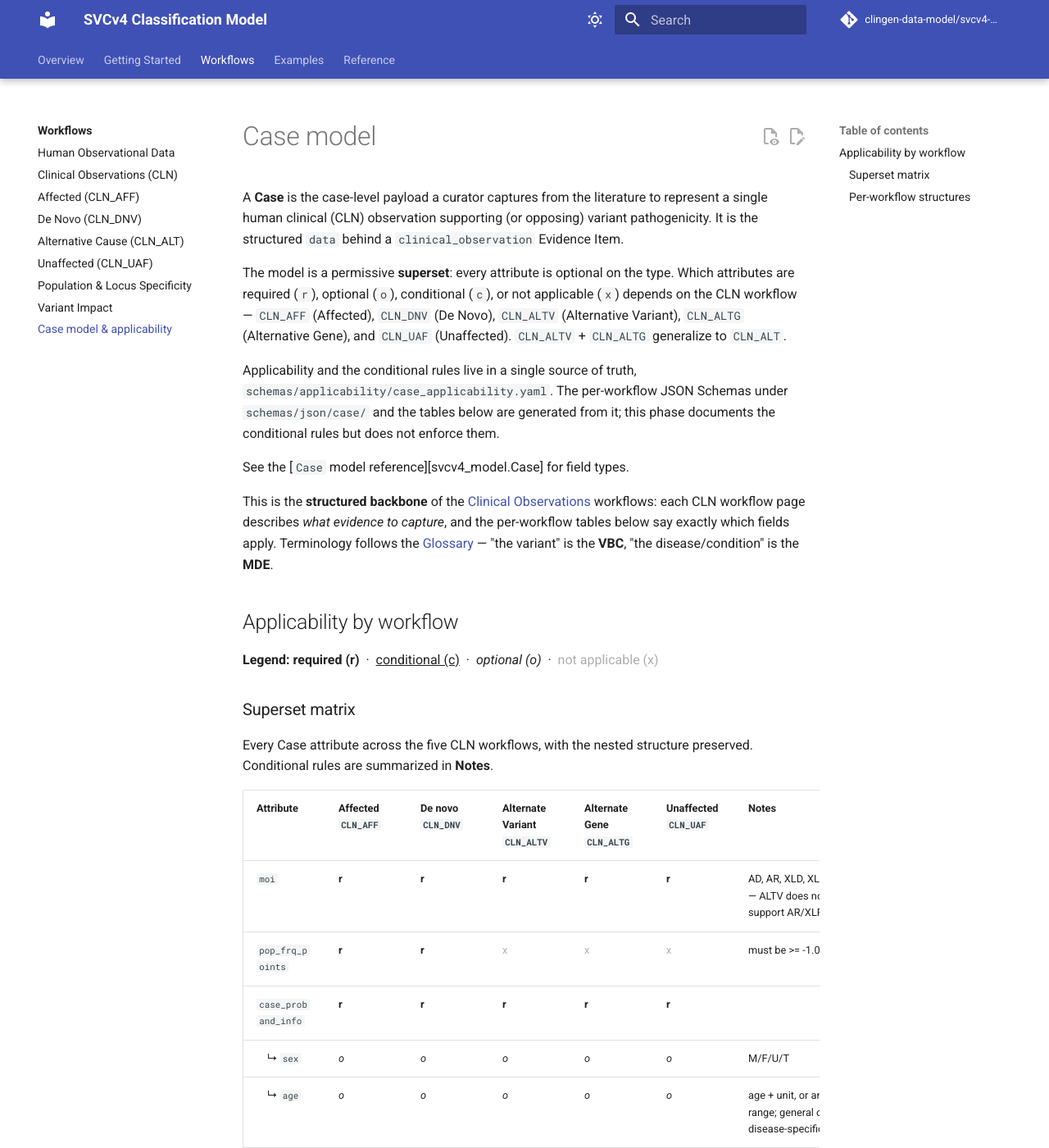
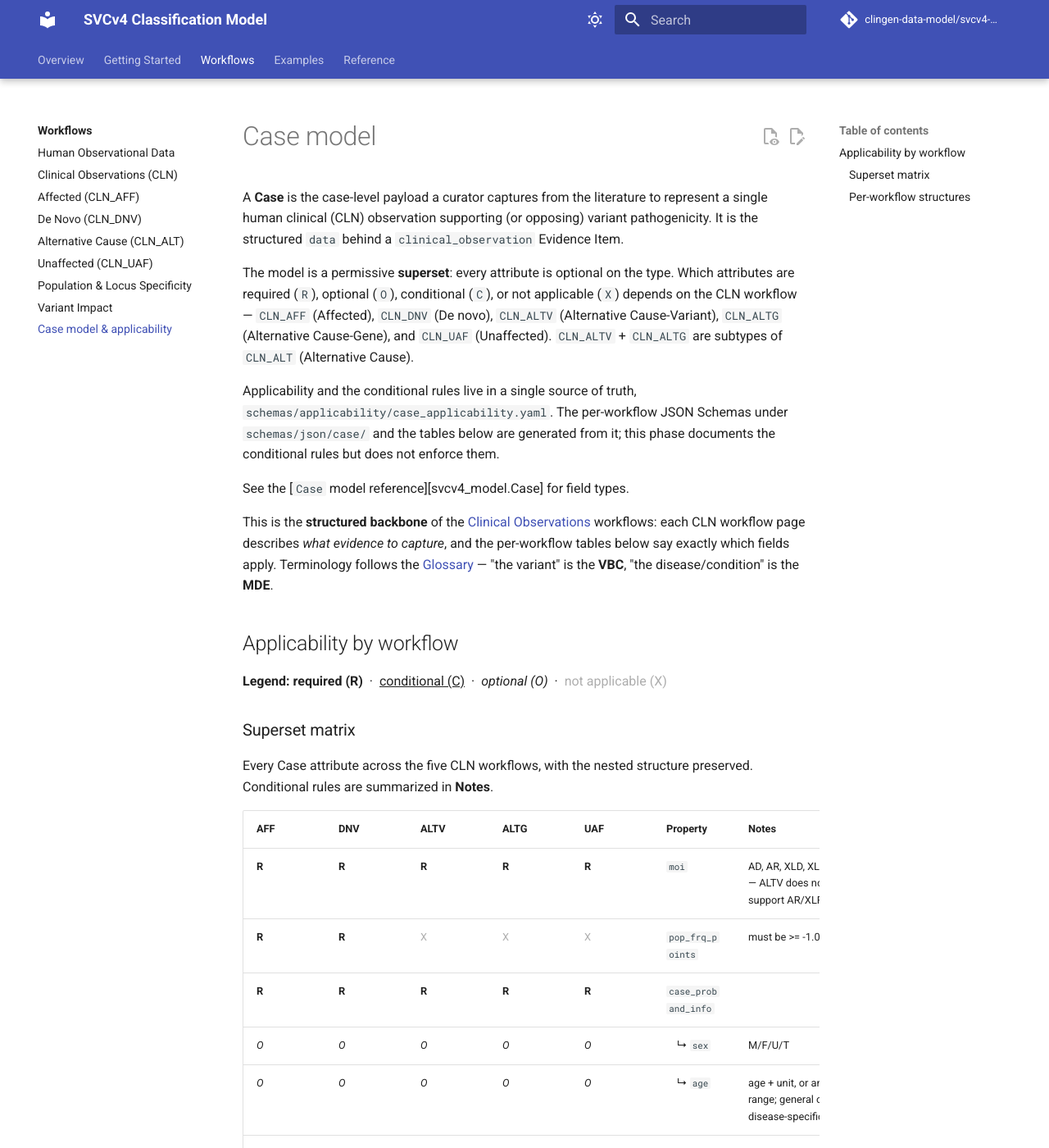
Before and after one commit to clingen-data-model/svcv4-model, an MkDocs documentation site: the page built from docs/workflows/case-model.md, in a window 1280 px wide and 1400 px high. Shown: the whole window at 82% size. Built offline with MkDocs 1.6.1 and Material for MkDocs 9.7.7, drawn with Linux system fonts in a browser that asks for light colours; comment, search, counter and statistics services are not loaded; some of the changed text lies outside the part shown.

Commit message:
docs: matrix layout + uppercase codes + ALT relabel; add PhaseConfidence enum
- Superset matrix: workflow columns first with short headers (AFF/DNV/ALTV/ALTG/
  UAF), uppercase R/C/O/X everywhere, "Attribute" -> "Property", and Property +
  Notes take the bulk of the width (via appl-matrix CSS).
- Relabel ALT subtypes to "Alternative Cause-Variant" / "Alternative Cause-Gene"
  (page sections, anchors, workflow labels, links).
- Glossary: tie VBC -> CanonicalAllele/Allele and MDE -> Condition/ConditionSet.
- Model: add PhaseConfidence enum (HIGH/MED/LOW) and type both phase_confidence
  fields; regenerate schemas + per-workflow views; update tests + mock data.

Co-Authored-By: Claude Opus 4.8 (1M context) <noreply@anthropic.com>

```diff
--- a/docs/assets/stylesheets/applicability.css
+++ b/docs/assets/stylesheets/applicability.css
@@ -25,3 +25,14 @@ pre.appl-json .j-num { color: var(--md-code-hl-number-color); }
 
 details.appl-detail { margin: 0.4rem 0; }
 details.appl-detail > summary { cursor: pointer; font-weight: 600; }
+
+/* Superset matrix: narrow workflow columns up front, wide Property + Notes. */
+.appl-matrix table { width: 100%; }
+.appl-matrix th:nth-child(-n+5),
+.appl-matrix td:nth-child(-n+5) {
+  width: 2.6em;
+  text-align: center;
+  white-space: nowrap;
+}
+.appl-matrix th:nth-child(6),
+.appl-matrix td:nth-child(6) { width: 34%; }  /* Property */
--- a/docs/workflows/case-model.md
+++ b/docs/workflows/case-model.md
@@ -6,10 +6,11 @@ variant pathogenicity. It is the structured `data` behind a
 `clinical_observation` Evidence Item.
 
 The model is a permissive **superset**: every attribute is optional on the type.
-Which attributes are required (`r`), optional (`o`), conditional (`c`), or not
-applicable (`x`) depends on the CLN workflow — `CLN_AFF` (Affected), `CLN_DNV`
-(De Novo), `CLN_ALTV` (Alternative Variant), `CLN_ALTG` (Alternative Gene), and
-`CLN_UAF` (Unaffected). `CLN_ALTV` + `CLN_ALTG` generalize to `CLN_ALT`.
+Which attributes are required (`R`), optional (`O`), conditional (`C`), or not
+applicable (`X`) depends on the CLN workflow — `CLN_AFF` (Affected), `CLN_DNV`
+(De novo), `CLN_ALTV` (Alternative Cause-Variant), `CLN_ALTG` (Alternative
+Cause-Gene), and `CLN_UAF` (Unaffected). `CLN_ALTV` + `CLN_ALTG` are subtypes of
+`CLN_ALT` (Alternative Cause).
 
 Applicability and the conditional rules live in a single source of truth,
 `schemas/applicability/case_applicability.yaml`. The per-workflow JSON Schemas
@@ -29,46 +30,50 @@ disease/condition" is the **MDE**.
 
 <!-- BEGIN GENERATED: applicability tables -->
 
-**Legend:** <span class="appl-r">required (r)</span> &nbsp;·&nbsp; <span class="appl-c">conditional (c)</span> &nbsp;·&nbsp; <span class="appl-o">optional (o)</span> &nbsp;·&nbsp; <span class="appl-x">not applicable (x)</span>
+**Legend:** <span class="appl-r">required (R)</span> &nbsp;·&nbsp; <span class="appl-c">conditional (C)</span> &nbsp;·&nbsp; <span class="appl-o">optional (O)</span> &nbsp;·&nbsp; <span class="appl-x">not applicable (X)</span>
 
 ### Superset matrix
 
 Every Case attribute across the five CLN workflows, with the nested structure preserved. Conditional rules are summarized in **Notes**.
 
-| Attribute | Affected<br>`CLN_AFF` | De novo<br>`CLN_DNV` | Alternate Variant<br>`CLN_ALTV` | Alternate Gene<br>`CLN_ALTG` | Unaffected<br>`CLN_UAF` | Notes |
+<div class="appl-matrix" markdown="1">
+
+| AFF | DNV | ALTV | ALTG | UAF | Property | Notes |
 |---|---|---|---|---|---|---|
-| `moi` | <span class="appl-r">r</span> | <span class="appl-r">r</span> | <span class="appl-r">r</span> | <span class="appl-r">r</span> | <span class="appl-r">r</span> | AD, AR, XLD, XLR, SD — ALTV does not yet support AR/XLR |
-| `pop_frq_points` | <span class="appl-r">r</span> | <span class="appl-r">r</span> | <span class="appl-x">x</span> | <span class="appl-x">x</span> | <span class="appl-x">x</span> | must be >= -1.0 |
-| `case_proband_info` | <span class="appl-r">r</span> | <span class="appl-r">r</span> | <span class="appl-r">r</span> | <span class="appl-r">r</span> | <span class="appl-r">r</span> |  |
-| &nbsp;&nbsp;&nbsp;&nbsp;↳ `sex` | <span class="appl-o">o</span> | <span class="appl-o">o</span> | <span class="appl-o">o</span> | <span class="appl-o">o</span> | <span class="appl-o">o</span> | M/F/U/T |
-| &nbsp;&nbsp;&nbsp;&nbsp;↳ `age` | <span class="appl-o">o</span> | <span class="appl-o">o</span> | <span class="appl-o">o</span> | <span class="appl-o">o</span> | <span class="appl-o">o</span> | age + unit, or an age range; general or disease-specific |
-| &nbsp;&nbsp;&nbsp;&nbsp;↳ `phenotypes` | <span class="appl-o">o</span> | <span class="appl-o">o</span> | <span class="appl-o">o</span> | <span class="appl-o">o</span> | <span class="appl-o">o</span> | 0..many |
-| &nbsp;&nbsp;&nbsp;&nbsp;&nbsp;&nbsp;&nbsp;&nbsp;↳ `name` | <span class="appl-o">o</span> | <span class="appl-o">o</span> | <span class="appl-o">o</span> | <span class="appl-o">o</span> | <span class="appl-o">o</span> |  |
-| &nbsp;&nbsp;&nbsp;&nbsp;&nbsp;&nbsp;&nbsp;&nbsp;↳ `code` | <span class="appl-o">o</span> | <span class="appl-o">o</span> | <span class="appl-o">o</span> | <span class="appl-o">o</span> | <span class="appl-o">o</span> | HPO identifier when possible |
-| &nbsp;&nbsp;&nbsp;&nbsp;↳ `pheno_specificity_for_gene` | <span class="appl-r">r</span> | <span class="appl-r">r</span> | <span class="appl-x">x</span> | <span class="appl-x">x</span> | <span class="appl-x">x</span> | SPECIFIC, CONSISTENT, INCONSISTENT — curator makes the PHENO SPECIFICITY call; rule coordination is out of scope |
-| &nbsp;&nbsp;&nbsp;&nbsp;↳ `pheno_severity` | <span class="appl-x">x</span> | <span class="appl-x">x</span> | <span class="appl-r">r</span> | <span class="appl-c">c</span> | <span class="appl-x">x</span> | BIALLELIC<expected not applicable to ALT Gene; ALTV rule is more nuanced than ALTG — CLN_ALTG excludes `BIALLELIC_LT_EXPECTED` |
-| &nbsp;&nbsp;&nbsp;&nbsp;↳ `age_matched_penetrance` | <span class="appl-o">o</span> | <span class="appl-o">o</span> | <span class="appl-x">x</span> | <span class="appl-c">c</span> | <span class="appl-r">r</span> | <80%, 80-100%, near 100% — only applicable at all for ALT Gene among the conditional workflows |
-| &nbsp;&nbsp;&nbsp;&nbsp;↳ `confirmed_parental_relationship` | <span class="appl-x">x</span> | <span class="appl-r">r</span> | <span class="appl-x">x</span> | <span class="appl-x">x</span> | <span class="appl-x">x</span> |  |
-| &nbsp;&nbsp;&nbsp;&nbsp;↳ `all_relevant_genes_tested` | <span class="appl-r">r</span> | <span class="appl-r">r</span> | <span class="appl-x">x</span> | <span class="appl-x">x</span> | <span class="appl-x">x</span> |  |
-| `vbc` | <span class="appl-r">r</span> | <span class="appl-r">r</span> | <span class="appl-r">r</span> | <span class="appl-r">r</span> | <span class="appl-r">r</span> |  |
-| &nbsp;&nbsp;&nbsp;&nbsp;↳ `id` | <span class="appl-r">r</span> | <span class="appl-r">r</span> | <span class="appl-r">r</span> | <span class="appl-r">r</span> | <span class="appl-r">r</span> |  |
-| &nbsp;&nbsp;&nbsp;&nbsp;↳ `zygosity` | <span class="appl-r">r</span> | <span class="appl-r">r</span> | <span class="appl-r">r</span> | <span class="appl-r">r</span> | <span class="appl-r">r</span> | the only variant_type element needed for case-level VBC assessment |
-| `compound_het_variant` | <span class="appl-c">c</span> | <span class="appl-x">x</span> | <span class="appl-x">x</span> | <span class="appl-x">x</span> | <span class="appl-x">x</span> | AFF only; otherwise use additional_variant — biallelic disease eval with a het VBC |
-| &nbsp;&nbsp;&nbsp;&nbsp;↳ `id` | <span class="appl-c">c</span> | <span class="appl-x">x</span> | <span class="appl-x">x</span> | <span class="appl-x">x</span> | <span class="appl-x">x</span> |  |
-| &nbsp;&nbsp;&nbsp;&nbsp;↳ `zygosity` | <span class="appl-c">c</span> | <span class="appl-x">x</span> | <span class="appl-x">x</span> | <span class="appl-x">x</span> | <span class="appl-x">x</span> | fixed = `HET` (CLN_AFF) |
-| &nbsp;&nbsp;&nbsp;&nbsp;↳ `phase_in_ref_to_vbc` | <span class="appl-c">c</span> | <span class="appl-x">x</span> | <span class="appl-x">x</span> | <span class="appl-x">x</span> | <span class="appl-x">x</span> | fixed = `TRANS` (CLN_AFF) |
-| &nbsp;&nbsp;&nbsp;&nbsp;↳ `phase_confidence` | <span class="appl-c">c</span> | <span class="appl-x">x</span> | <span class="appl-x">x</span> | <span class="appl-x">x</span> | <span class="appl-x">x</span> |  |
-| &nbsp;&nbsp;&nbsp;&nbsp;↳ `classification` | <span class="appl-c">c</span> | <span class="appl-x">x</span> | <span class="appl-x">x</span> | <span class="appl-x">x</span> | <span class="appl-x">x</span> |  |
-| `additional_variant_exists` | <span class="appl-r">r</span> | <span class="appl-x">x</span> | <span class="appl-r">r</span> | <span class="appl-r">r</span> | <span class="appl-x">x</span> |  |
-| `additional_variants` | <span class="appl-c">c</span> | <span class="appl-x">x</span> | <span class="appl-r">r</span> | <span class="appl-r">r</span> | <span class="appl-x">x</span> | compound-het additional variants are NOT supported — requires `additional_variant_exists == TRUE` |
-| &nbsp;&nbsp;&nbsp;&nbsp;↳ `id` | <span class="appl-r">r</span> | <span class="appl-x">x</span> | <span class="appl-r">r</span> | <span class="appl-r">r</span> | <span class="appl-x">x</span> |  |
-| &nbsp;&nbsp;&nbsp;&nbsp;↳ `gene` | <span class="appl-r">r</span> | <span class="appl-x">x</span> | <span class="appl-r">r</span> | <span class="appl-r">r</span> | <span class="appl-x">x</span> |  |
-| &nbsp;&nbsp;&nbsp;&nbsp;&nbsp;&nbsp;&nbsp;&nbsp;↳ `symbol` | <span class="appl-r">r</span> | <span class="appl-x">x</span> | <span class="appl-r">r</span> | <span class="appl-r">r</span> | <span class="appl-x">x</span> | gene symbol; follows the gene's applicability |
-| &nbsp;&nbsp;&nbsp;&nbsp;&nbsp;&nbsp;&nbsp;&nbsp;↳ `mde_associated_gene` | <span class="appl-r">r</span> | <span class="appl-x">x</span> | <span class="appl-r">r</span> | <span class="appl-r">r</span> | <span class="appl-x">x</span> | required if gene is different from VBC gene |
-| &nbsp;&nbsp;&nbsp;&nbsp;↳ `zygosity` | <span class="appl-r">r</span> | <span class="appl-x">x</span> | <span class="appl-r">r</span> | <span class="appl-r">r</span> | <span class="appl-x">x</span> | HOM / HET / HEMI |
-| &nbsp;&nbsp;&nbsp;&nbsp;↳ `phase_in_ref_to_vbc` | <span class="appl-c">c</span> | <span class="appl-x">x</span> | <span class="appl-r">r</span> | <span class="appl-x">x</span> | <span class="appl-x">x</span> | only if same gene as VBC |
-| &nbsp;&nbsp;&nbsp;&nbsp;↳ `phase_confidence` | <span class="appl-c">c</span> | <span class="appl-x">x</span> | <span class="appl-r">r</span> | <span class="appl-x">x</span> | <span class="appl-x">x</span> | only if phase is captured |
-| &nbsp;&nbsp;&nbsp;&nbsp;↳ `classification` | <span class="appl-r">r</span> | <span class="appl-x">x</span> | <span class="appl-r">r</span> | <span class="appl-r">r</span> | <span class="appl-x">x</span> | must be P-LP if ALTV or ALTG use case |
+| <span class="appl-r">R</span> | <span class="appl-r">R</span> | <span class="appl-r">R</span> | <span class="appl-r">R</span> | <span class="appl-r">R</span> | `moi` | AD, AR, XLD, XLR, SD — ALTV does not yet support AR/XLR |
+| <span class="appl-r">R</span> | <span class="appl-r">R</span> | <span class="appl-x">X</span> | <span class="appl-x">X</span> | <span class="appl-x">X</span> | `pop_frq_points` | must be >= -1.0 |
+| <span class="appl-r">R</span> | <span class="appl-r">R</span> | <span class="appl-r">R</span> | <span class="appl-r">R</span> | <span class="appl-r">R</span> | `case_proband_info` |  |
+| <span class="appl-o">O</span> | <span class="appl-o">O</span> | <span class="appl-o">O</span> | <span class="appl-o">O</span> | <span class="appl-o">O</span> | &nbsp;&nbsp;&nbsp;&nbsp;↳ `sex` | M/F/U/T |
+| <span class="appl-o">O</span> | <span class="appl-o">O</span> | <span class="appl-o">O</span> | <span class="appl-o">O</span> | <span class="appl-o">O</span> | &nbsp;&nbsp;&nbsp;&nbsp;↳ `age` | age + unit, or an age range; general or disease-specific |
+| <span class="appl-o">O</span> | <span class="appl-o">O</span> | <span class="appl-o">O</span> | <span class="appl-o">O</span> | <span class="appl-o">O</span> | &nbsp;&nbsp;&nbsp;&nbsp;↳ `phenotypes` | 0..many |
+| <span class="appl-o">O</span> | <span class="appl-o">O</span> | <span class="appl-o">O</span> | <span class="appl-o">O</span> | <span class="appl-o">O</span> | &nbsp;&nbsp;&nbsp;&nbsp;&nbsp;&nbsp;&nbsp;&nbsp;↳ `name` |  |
+| <span class="appl-o">O</span> | <span class="appl-o">O</span> | <span class="appl-o">O</span> | <span class="appl-o">O</span> | <span class="appl-o">O</span> | &nbsp;&nbsp;&nbsp;&nbsp;&nbsp;&nbsp;&nbsp;&nbsp;↳ `code` | HPO identifier when possible |
+| <span class="appl-r">R</span> | <span class="appl-r">R</span> | <span class="appl-x">X</span> | <span class="appl-x">X</span> | <span class="appl-x">X</span> | &nbsp;&nbsp;&nbsp;&nbsp;↳ `pheno_specificity_for_gene` | SPECIFIC, CONSISTENT, INCONSISTENT — curator makes the PHENO SPECIFICITY call; rule coordination is out of scope |
+| <span class="appl-x">X</span> | <span class="appl-x">X</span> | <span class="appl-r">R</span> | <span class="appl-c">C</span> | <span class="appl-x">X</span> | &nbsp;&nbsp;&nbsp;&nbsp;↳ `pheno_severity` | BIALLELIC<expected not applicable to ALT Gene; ALTV rule is more nuanced than ALTG — CLN_ALTG excludes `BIALLELIC_LT_EXPECTED` |
+| <span class="appl-o">O</span> | <span class="appl-o">O</span> | <span class="appl-x">X</span> | <span class="appl-c">C</span> | <span class="appl-r">R</span> | &nbsp;&nbsp;&nbsp;&nbsp;↳ `age_matched_penetrance` | <80%, 80-100%, near 100% — only applicable at all for ALT Gene among the conditional workflows |
+| <span class="appl-x">X</span> | <span class="appl-r">R</span> | <span class="appl-x">X</span> | <span class="appl-x">X</span> | <span class="appl-x">X</span> | &nbsp;&nbsp;&nbsp;&nbsp;↳ `confirmed_parental_relationship` |  |
+| <span class="appl-r">R</span> | <span class="appl-r">R</span> | <span class="appl-x">X</span> | <span class="appl-x">X</span> | <span class="appl-x">X</span> | &nbsp;&nbsp;&nbsp;&nbsp;↳ `all_relevant_genes_tested` |  |
+| <span class="appl-r">R</span> | <span class="appl-r">R</span> | <span class="appl-r">R</span> | <span class="appl-r">R</span> | <span class="appl-r">R</span> | `vbc` |  |
+| <span class="appl-r">R</span> | <span class="appl-r">R</span> | <span class="appl-r">R</span> | <span class="appl-r">R</span> | <span class="appl-r">R</span> | &nbsp;&nbsp;&nbsp;&nbsp;↳ `id` |  |
+| <span class="appl-r">R</span> | <span class="appl-r">R</span> | <span class="appl-r">R</span> | <span class="appl-r">R</span> | <span class="appl-r">R</span> | &nbsp;&nbsp;&nbsp;&nbsp;↳ `zygosity` | the only variant_type element needed for case-level VBC assessment |
+| <span class="appl-c">C</span> | <span class="appl-x">X</span> | <span class="appl-x">X</span> | <span class="appl-x">X</span> | <span class="appl-x">X</span> | `compound_het_variant` | AFF only; otherwise use additional_variant — biallelic disease eval with a het VBC |
+| <span class="appl-c">C</span> | <span class="appl-x">X</span> | <span class="appl-x">X</span> | <span class="appl-x">X</span> | <span class="appl-x">X</span> | &nbsp;&nbsp;&nbsp;&nbsp;↳ `id` |  |
+| <span class="appl-c">C</span> | <span class="appl-x">X</span> | <span class="appl-x">X</span> | <span class="appl-x">X</span> | <span class="appl-x">X</span> | &nbsp;&nbsp;&nbsp;&nbsp;↳ `zygosity` | fixed = `HET` (CLN_AFF) |
+| <span class="appl-c">C</span> | <span class="appl-x">X</span> | <span class="appl-x">X</span> | <span class="appl-x">X</span> | <span class="appl-x">X</span> | &nbsp;&nbsp;&nbsp;&nbsp;↳ `phase_in_ref_to_vbc` | fixed = `TRANS` (CLN_AFF) |
+| <span class="appl-c">C</span> | <span class="appl-x">X</span> | <span class="appl-x">X</span> | <span class="appl-x">X</span> | <span class="appl-x">X</span> | &nbsp;&nbsp;&nbsp;&nbsp;↳ `phase_confidence` |  |
+| <span class="appl-c">C</span> | <span class="appl-x">X</span> | <span class="appl-x">X</span> | <span class="appl-x">X</span> | <span class="appl-x">X</span> | &nbsp;&nbsp;&nbsp;&nbsp;↳ `classification` |  |
+| <span class="appl-r">R</span> | <span class="appl-x">X</span> | <span class="appl-r">R</span> | <span class="appl-r">R</span> | <span class="appl-x">X</span> | `additional_variant_exists` |  |
+| <span class="appl-c">C</span> | <span class="appl-x">X</span> | <span class="appl-r">R</span> | <span class="appl-r">R</span> | <span class="appl-x">X</span> | `additional_variants` | compound-het additional variants are NOT supported — requires `additional_variant_exists == TRUE` |
+| <span class="appl-r">R</span> | <span class="appl-x">X</span> | <span class="appl-r">R</span> | <span class="appl-r">R</span> | <span class="appl-x">X</span> | &nbsp;&nbsp;&nbsp;&nbsp;↳ `id` |  |
+| <span class="appl-r">R</span> | <span class="appl-x">X</span> | <span class="appl-r">R</span> | <span class="appl-r">R</span> | <span class="appl-x">X</span> | &nbsp;&nbsp;&nbsp;&nbsp;↳ `gene` |  |
+| <span class="appl-r">R</span> | <span class="appl-x">X</span> | <span class="appl-r">R</span> | <span class="appl-r">R</span> | <span class="appl-x">X</span> | &nbsp;&nbsp;&nbsp;&nbsp;&nbsp;&nbsp;&nbsp;&nbsp;↳ `symbol` | gene symbol; follows the gene's applicability |
+| <span class="appl-r">R</span> | <span class="appl-x">X</span> | <span class="appl-r">R</span> | <span class="appl-r">R</span> | <span class="appl-x">X</span> | &nbsp;&nbsp;&nbsp;&nbsp;&nbsp;&nbsp;&nbsp;&nbsp;↳ `mde_associated_gene` | required if gene is different from VBC gene |
+| <span class="appl-r">R</span> | <span class="appl-x">X</span> | <span class="appl-r">R</span> | <span class="appl-r">R</span> | <span class="appl-x">X</span> | &nbsp;&nbsp;&nbsp;&nbsp;↳ `zygosity` | HOM / HET / HEMI |
+| <span class="appl-c">C</span> | <span class="appl-x">X</span> | <span class="appl-r">R</span> | <span class="appl-x">X</span> | <span class="appl-x">X</span> | &nbsp;&nbsp;&nbsp;&nbsp;↳ `phase_in_ref_to_vbc` | only if same gene as VBC |
+| <span class="appl-c">C</span> | <span class="appl-x">X</span> | <span class="appl-r">R</span> | <span class="appl-x">X</span> | <span class="appl-x">X</span> | &nbsp;&nbsp;&nbsp;&nbsp;↳ `phase_confidence` | only if phase is captured |
+| <span class="appl-r">R</span> | <span class="appl-x">X</span> | <span class="appl-r">R</span> | <span class="appl-r">R</span> | <span class="appl-x">X</span> | &nbsp;&nbsp;&nbsp;&nbsp;↳ `classification` | must be P-LP if ALTV or ALTG use case |
+
+</div>
 
 ### Per-workflow structures
 
@@ -101,7 +106,7 @@ Expand a workflow to see only its applicable fields as a JSON example with mock
     <span class="j-key appl-c">"id"</span>: <span class="j-str">"clinvar:VCV000000002"</span>,
     <span class="j-key appl-c">"zygosity"</span>: <span class="j-str">"HET"</span>,
     <span class="j-key appl-c">"phase_in_ref_to_vbc"</span>: <span class="j-str">"TRANS"</span>,
-    <span class="j-key appl-c">"phase_confidence"</span>: <span class="j-str">"high"</span>,
+    <span class="j-key appl-c">"phase_confidence"</span>: <span class="j-str">"HIGH"</span>,
     <span class="j-key appl-c">"classification"</span>: <span class="j-str">"P"</span>
   },
   <span class="j-key appl-r">"additional_variant_exists"</span>: <span class="j-str">"..."</span>,
@@ -114,7 +119,7 @@ Expand a workflow to see only its applicable fields as a JSON example with mock
       },
       <span class="j-key appl-r">"zygosity"</span>: <span class="j-str">"HOM"</span>,
       <span class="j-key appl-c">"phase_in_ref_to_vbc"</span>: <span class="j-str">"CIS"</span>,
-      <span class="j-key appl-c">"phase_confidence"</span>: <span class="j-str">"low"</span>,
+      <span class="j-key appl-c">"phase_confidence"</span>: <span class="j-str">"LOW"</span>,
       <span class="j-key appl-r">"classification"</span>: <span class="j-str">"LP"</span>
     }
   ]
@@ -151,7 +156,7 @@ Expand a workflow to see only its applicable fields as a JSON example with mock
 </details>
 
 <details class="appl-detail">
-<summary>Alternate Variant <code>CLN_ALTV</code></summary>
+<summary>Alternative Cause-Variant <code>CLN_ALTV</code></summary>
 <pre class="appl-json">
 {
   <span class="j-key appl-r">"moi"</span>: <span class="j-str">"AD"</span>,
@@ -180,7 +185,7 @@ Expand a workflow to see only its applicable fields as a JSON example with mock
       },
       <span class="j-key appl-r">"zygosity"</span>: <span class="j-str">"HOM"</span>,
       <span class="j-key appl-r">"phase_in_ref_to_vbc"</span>: <span class="j-str">"CIS"</span>,
-      <span class="j-key appl-r">"phase_confidence"</span>: <span class="j-str">"low"</span>,
+      <span class="j-key appl-r">"phase_confidence"</span>: <span class="j-str">"LOW"</span>,
       <span class="j-key appl-r">"classification"</span>: <span class="j-str">"LP"</span>
     }
   ]
@@ -189,7 +194,7 @@ Expand a workflow to see only its applicable fields as a JSON example with mock
 </details>
 
 <details class="appl-detail">
-<summary>Alternate Gene <code>CLN_ALTG</code></summary>
+<summary>Alternative Cause-Gene <code>CLN_ALTG</code></summary>
 <pre class="appl-json">
 {
   <span class="j-key appl-r">"moi"</span>: <span class="j-str">"AD"</span>,
--- a/src/svcv4_model/__init__.py
+++ b/src/svcv4_model/__init__.py
@@ -24,6 +24,7 @@ from svcv4_model.case import (
     CompoundHetVariant,
     Gene,
     Phase,
+    PhaseConfidence,
     PhenoSeverity,
     PhenoSpecificity,
     Phenotype,
@@ -59,6 +60,7 @@ __all__ = [
     "Gene",
     "Method",
     "Phase",
+    "PhaseConfidence",
     "Phenotype",
     "PhenoSeverity",
     "PhenoSpecificity",
```
Also changed, not shown: docs/reference/glossary.md (+2 -2 lines), docs/workflows/clinical-observations.md (+1 -1 lines), docs/workflows/cln-alt.md (+12 -11 lines), docs/workflows/index.md (+3 -3 lines), 8 other files.
